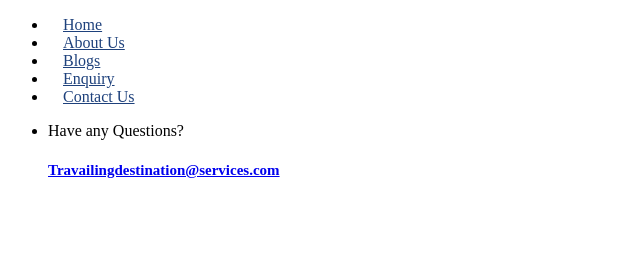
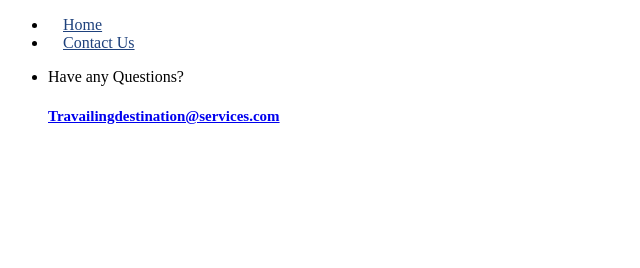
Before and after one commit to ravi19980/Travel, a CodeIgniter 4 app: the page made by app/Views/Home/header.php in a window 1280 px wide. Shown: the part 32-300 px from the top of the page, without its empty margins (0-640 px from the left). Run offline with PHP 8.4 and a stand-in for CodeIgniter, Linux system fonts and the light colour scheme; the template is opened without the code that fills it, so the values that code supplies are empty; some libraries are stand-ins or nearby versions.

Commit message:
Update header.php

```diff
--- a/app/Views/Home/header.php
+++ b/app/Views/Home/header.php
@@ -43,7 +43,7 @@ ul.nav>li>a, nav.navbar.validnavs.no-background.white ul.nav>li>a {
                             <li class="dropdown">
                                 <a href="/">Home</a>
                             </li>
-                            <li><a href="about">About Us</a></li>
+                            <!-- <li><a href="about">About Us</a></li> -->
                             <!-- <li class="dropdown">
                                 <a href="#" class="dropdown-toggle active" data-toggle="dropdown" >Services</a>
                                 <ul class="dropdown-menu">
@@ -60,12 +60,12 @@ ul.nav>li>a, nav.navbar.validnavs.no-background.white ul.nav>li>a {
                                     <li><a href="trainingservice">Training as a Service</a></li>
                                 </ul>
                             </li> -->
-                            <li>
+                            <!-- <li>
                                 <a href="blog" >Blogs</a>
                             </li>
                             <li>
                                 <a href="career" >Enquiry</a>
-                            </li>
+                            </li> -->
                             <li><a href="contact">Contact Us</a></li>
                         </ul>
                     </div><!-- /.navbar-collapse -->
```
